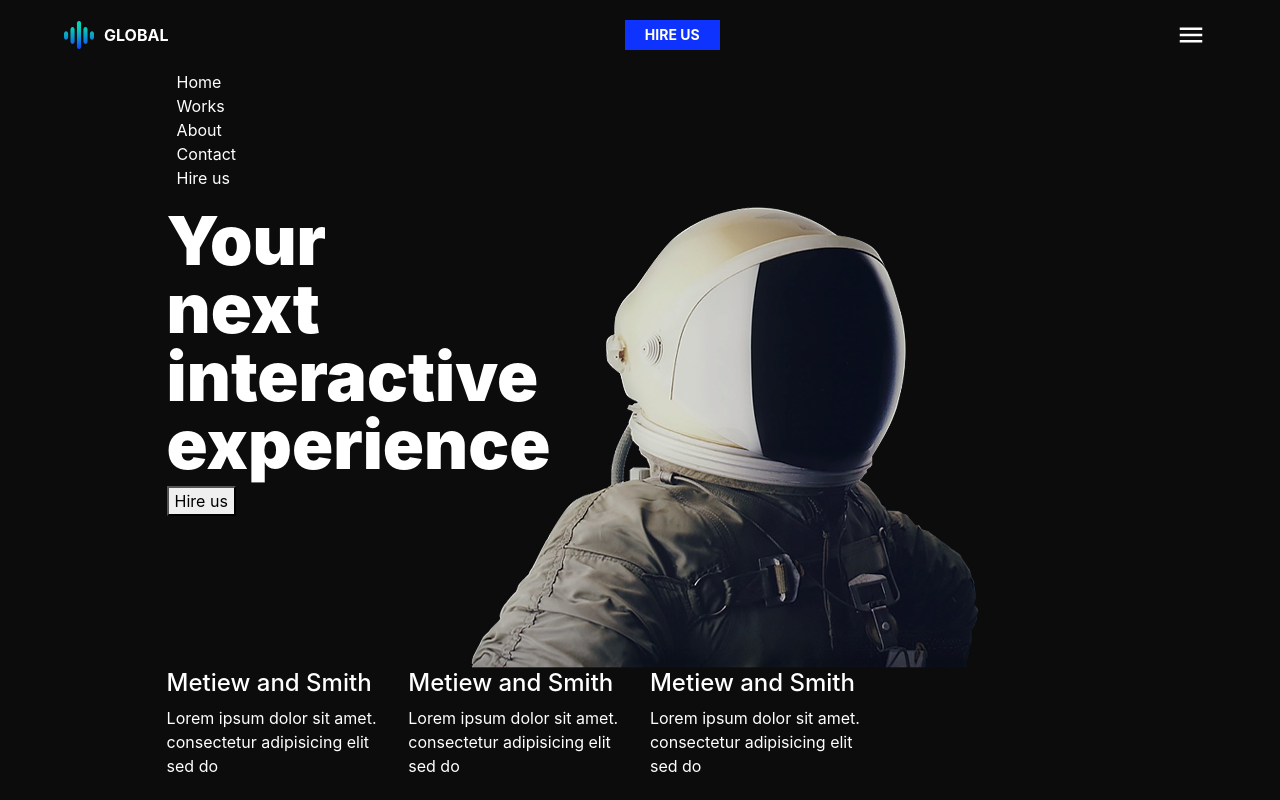
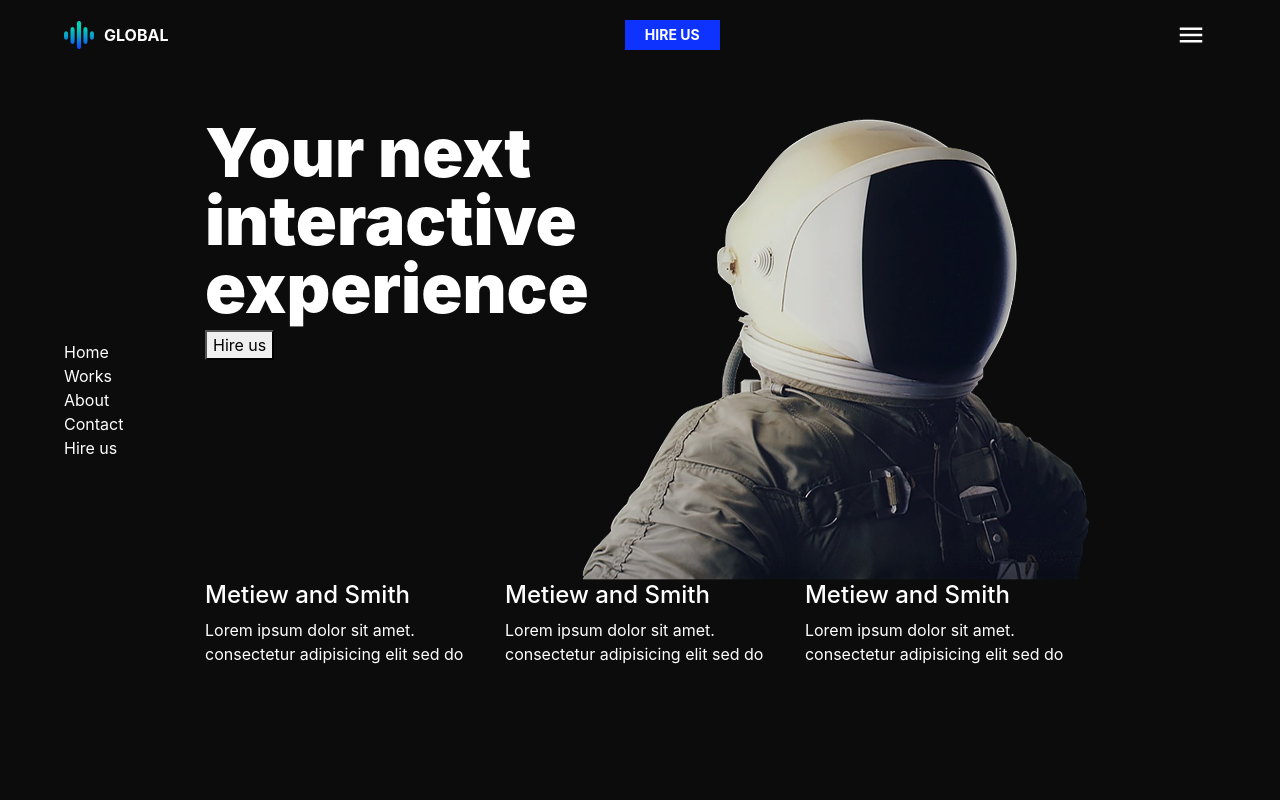
Before and after one commit to bhgs89/Global-portfolio, a React (Create React App) app: page / in a window 1280 px wide. Built offline with nearby package versions, Linux system fonts and the light colour scheme.

Commit message:
Set layout for main home page

```diff
--- a/src/components/App.js
+++ b/src/components/App.js
@@ -4,30 +4,14 @@ import Menu from './Menu';
 import Nav from './Nav';
 import Home from './Home';
 
-const styles = {
-  position: 'relative',
-  backgroundColor: '#0C0C0C',
-  width: '1440px',
-  maxWidth: '90%',
-  margin: '0 auto'
-};
-
 class App extends React.Component {
   render() {
     return (
       <div className="project-body">
         <div className="app-body">
-          <header>
-            <Menu />
-          </header>
-          <div className="container" style={styles}>
-            <aside>
-              <Nav />
-            </aside>
-            <section className="col-md-9">
-              <Home />
-            </section>
-          </div>
+          <Menu />
+          <Nav />
+          <Home />
         </div>
       </div>
     );
--- a/src/components/Menu.js
+++ b/src/components/Menu.js
@@ -1,11 +1,23 @@
 import React from 'react';
 import MenuIcon from '@material-ui/icons/Menu';
+import { makeStyles } from '@material-ui/styles';
 import '../css/Menu.css';
 
-class Menu extends React.Component {
-  render() {
+/*
+ * Use makeStyles in const Menu Component
+ */
+const menuStyles = makeStyles({
+  icon: {
+    color: 'white',
+    width: '30px',
+    height: '30px'
+  }
+});
+
+const Menu = () => {
+  const classes = menuStyles();
   return (
-      <div className="menu-container">
+    <header className="menu-container">
       <a className="logo-container" href="#">
         <img src="/images/logo.png" alt="logo" />
         <p>Global</p>
@@ -14,17 +26,10 @@ class Menu extends React.Component {
       <button className="hire-button">Hire us</button>
 
       <div className="menu-bar">
-          <MenuIcon
-            style={{
-              color: 'white',
-              width: '30px',
-              height: '30px'
-            }}
-          />
+        <MenuIcon className={classes.icon} />
       </div>
-      </div>
+    </header>
   );
-  }
-}
+};
 
 export default Menu;
--- a/src/components/Nav.js
+++ b/src/components/Nav.js
@@ -2,10 +2,18 @@ import React from 'react';
 import { makeStyles } from '@material-ui/styles';
 
 /*
- * Use makeStyles in const Component
+ * Use makeStyles in const Nav Component
  */
 const useStyles = makeStyles({
   root: {
+    position: 'absolute',
+    width: '100px',
+    height: '100%',
+    padding: 0,
+    margin: 0,
+    display: 'flex',
+    flexDirection: 'column',
+    justifyContent: 'center',
     color: 'white',
     listStyle: 'none'
   }
--- a/src/css/App.css
+++ b/src/css/App.css
@@ -4,7 +4,9 @@
   background-color: #0c0c0c;
 }
 .app-body {
+  position: relative;
   width: 1440px;
   max-width: 90%;
+  height: 100%;
   margin: 0 auto;
 }
--- a/src/css/Home.css
+++ b/src/css/Home.css
@@ -1,4 +1,11 @@
 .home-section {
+  position: relative;
+  display: flex;
+  flex-direction: column;
+  justify-content: center;
+  width: 900px;
+  height: 100%;
+  margin: 0 auto;
   color: white;
 }
 
--- a/src/css/Menu.css
+++ b/src/css/Menu.css
@@ -1,4 +1,6 @@
 .menu-container {
+  position: absolute;
+  width: 100%;
   display: flex;
   justify-content: space-between;
   align-items: center;
```
Lines whose indentation alone changed are shown as unchanged.
